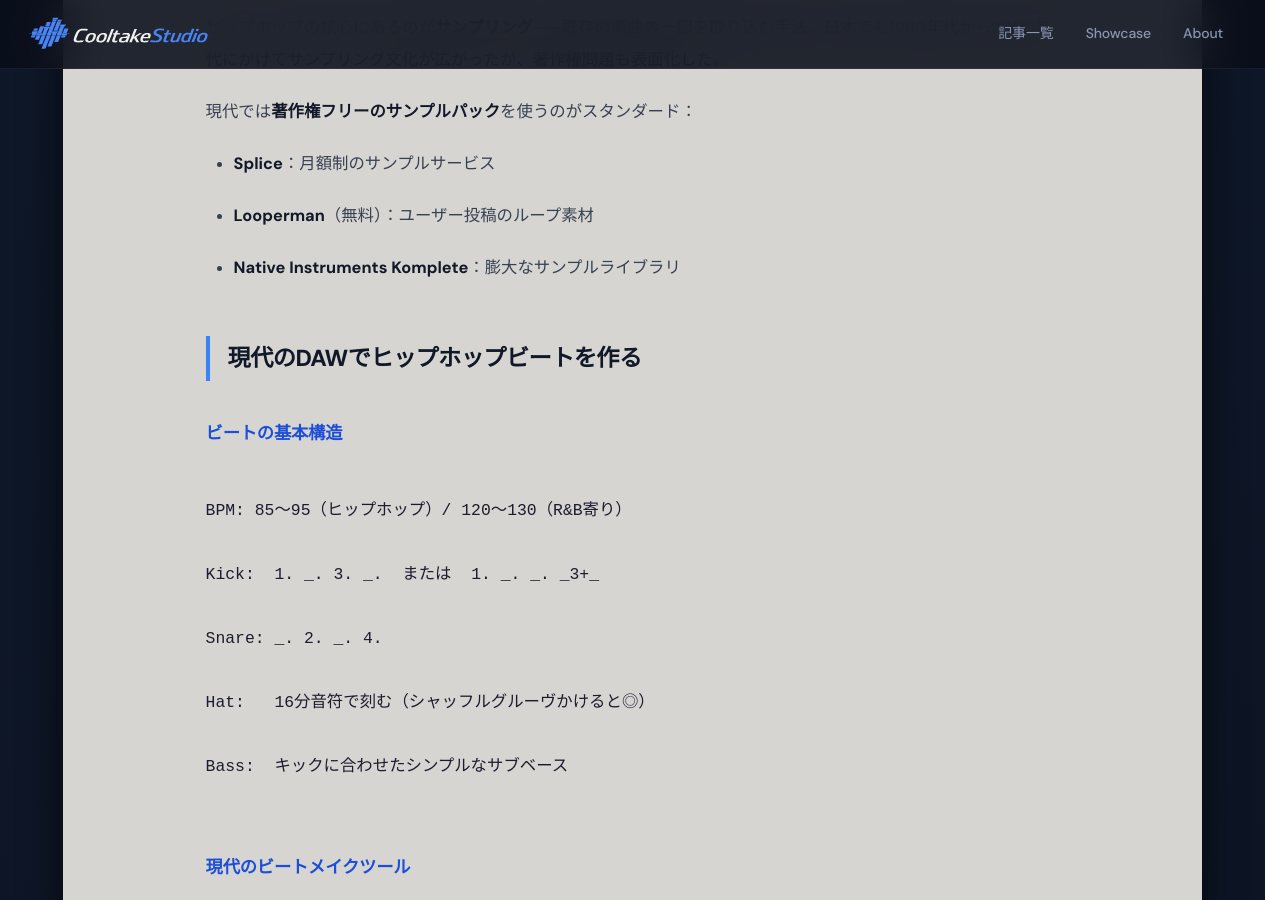
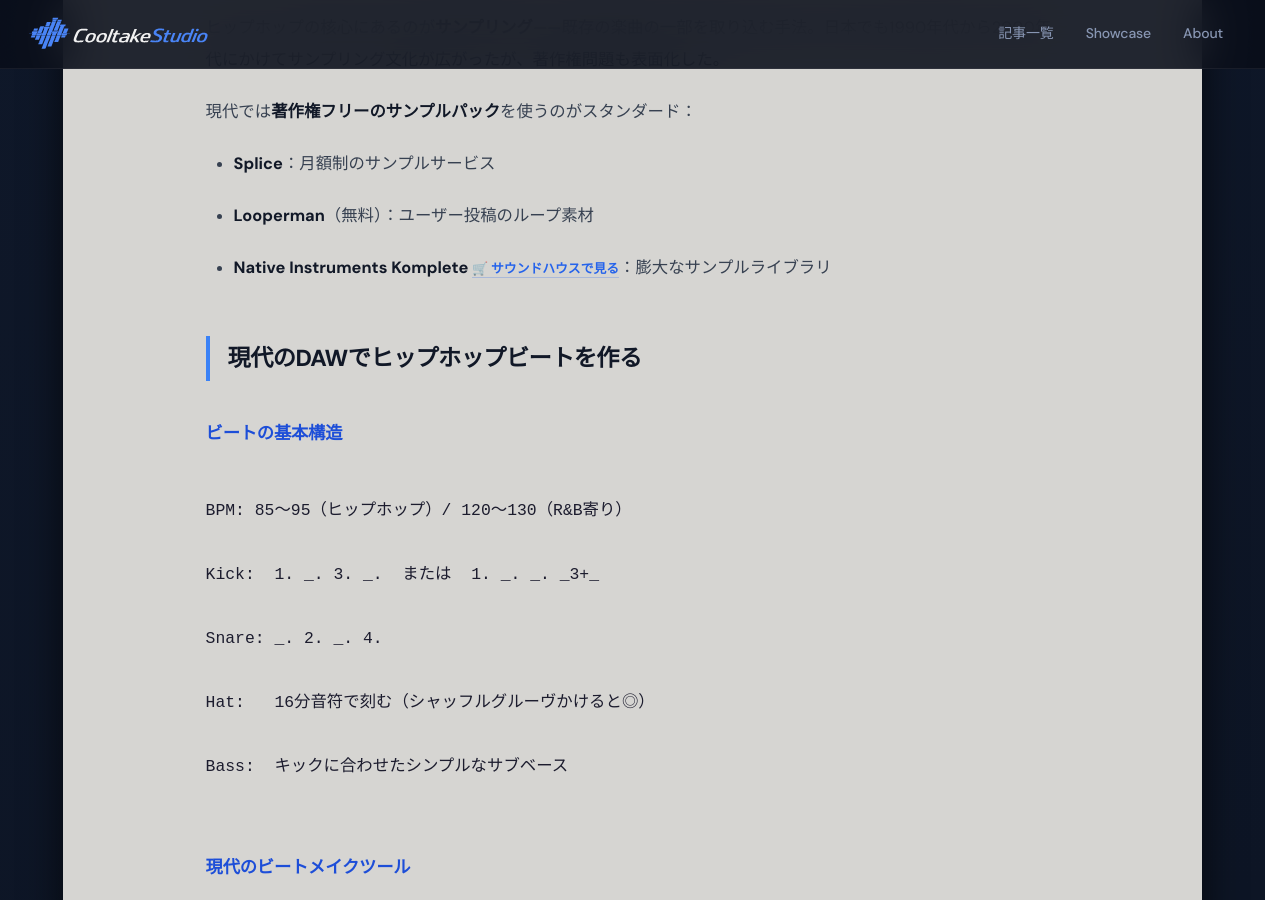
Before and after one commit to cooltake/cooltake-staging, a Jekyll site: the page built from _posts/2026-05-30-japan-music-13-hiphop-rb.md, in a window 1280 px wide and 900 px high, scrolled down 1738 px. Built offline with Jekyll 4.4.1, drawn with Linux system fonts in a browser that asks for light colours; some web fonts are replaced.

Commit message:
feat: add soundhouse inline links to gear/DAW names in 2026-05-30-japan-music-13-hiphop-rb.md

```diff
--- a/_posts/2026-05-30-japan-music-13-hiphop-rb.md
+++ b/_posts/2026-05-30-japan-music-13-hiphop-rb.md
@@ -92,7 +92,7 @@
 
 - **Looperman**（無料）：ユーザー投稿のループ素材
 
-- **Native Instruments Komplete**：膨大なサンプルライブラリ
+- **Native Instruments Komplete**<a href="https://h.accesstrade.net/sp/cc?rk=01001xqc00os63&url=https%3A%2F%2Fwww.soundhouse.co.jp%2Fproducts%2Fdetail%2Fitem%2F354040%2F" rel="nofollow" referrerpolicy="no-referrer-when-downgrade" style="font-size:.8rem;color:#1e3a5f;font-weight:600;margin-left:.3em;">🛒 サウンドハウスで見る</a>：膨大なサンプルライブラリ
 
 
 
```
